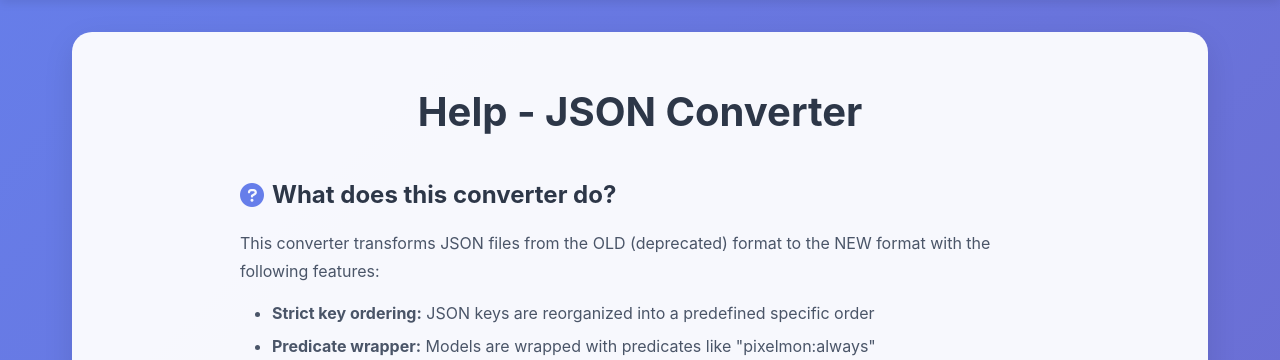
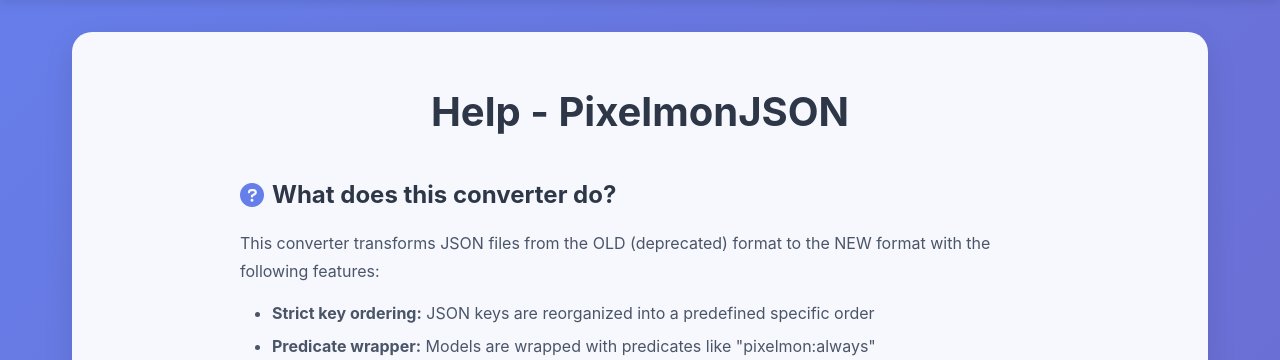
Before and after one commit to JohnCastro04/PixelmonJsonConverter, a Django app: page /help/ in a window 1280 px wide. Shown: the part 78-438 px from the top of the page. Run offline with Django 4.2, Linux system fonts and the light colour scheme.

Commit message:
Añadido "favicon" y mejora en el título

```diff
--- a/converter/templates/converter/base.html
+++ b/converter/templates/converter/base.html
@@ -5,11 +5,12 @@
   <meta charset="UTF-8" />
   <meta name="viewport" content="width=device-width, initial-scale=1.0" />
   <title>
-    {% block title %}JSON Converter - Old → New Format{% endblock %}
+    {% block title %}PixelmonJSON{% endblock %}
   </title>
   {% load static %}
   <link rel="stylesheet" href="{% static 'converter/style.css' %}" />
   <link href="https://cdnjs.cloudflare.com/ajax/libs/font-awesome/6.0.0/css/all.min.css" rel="stylesheet" />
+  <link rel="shortcut icon" type="image/png" href="{% static 'converter/images/favicon.png' %}" />
 </head>
 
 <body>
--- a/converter/templates/converter/help.html
+++ b/converter/templates/converter/help.html
@@ -5,7 +5,7 @@
 {% block content %}
 <div class="container">
     <div class="help-section">
-  <h1 class="help-title">Help - JSON Converter</h1>
+  <h1 class="help-title">Help - PixelmonJSON</h1>
 
         <div class="help-content">
       <section class="help-item">
```
Also changed, not shown: converter/static/converter/images/favicon.png (added).
